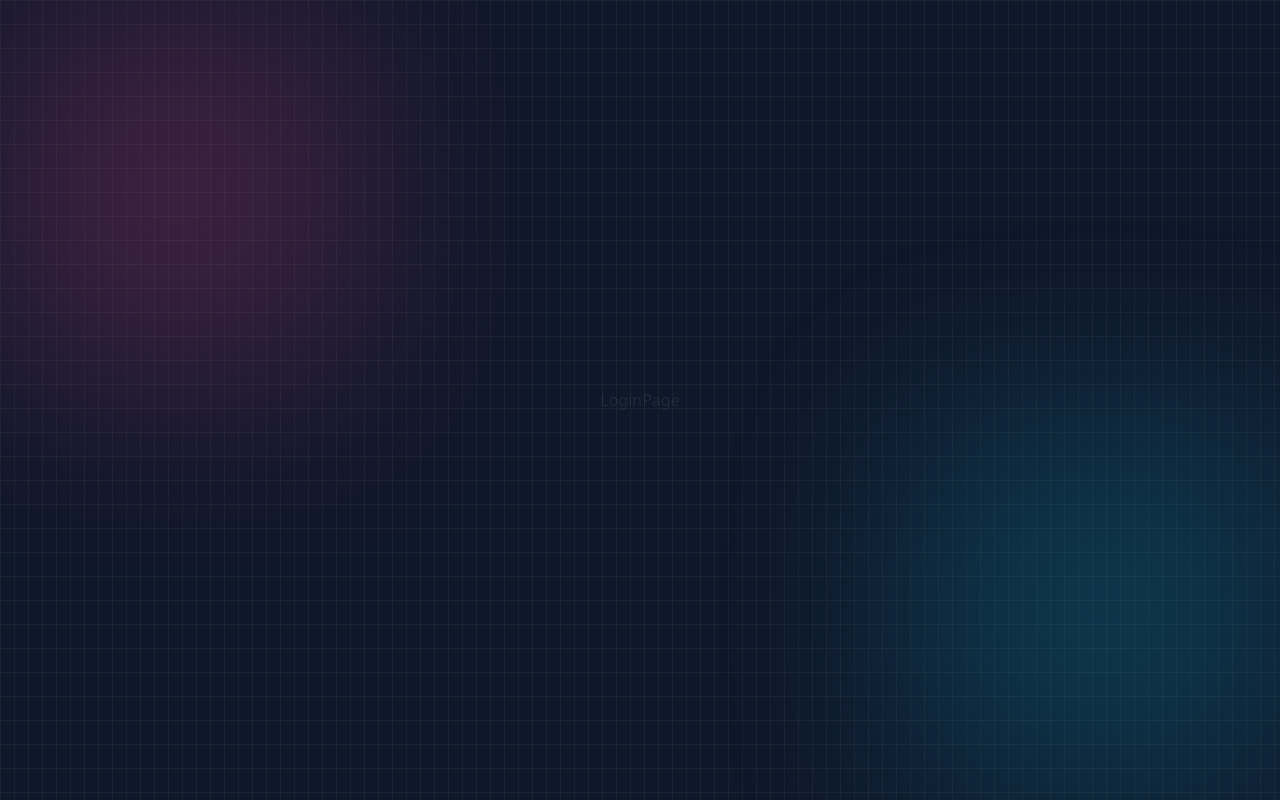
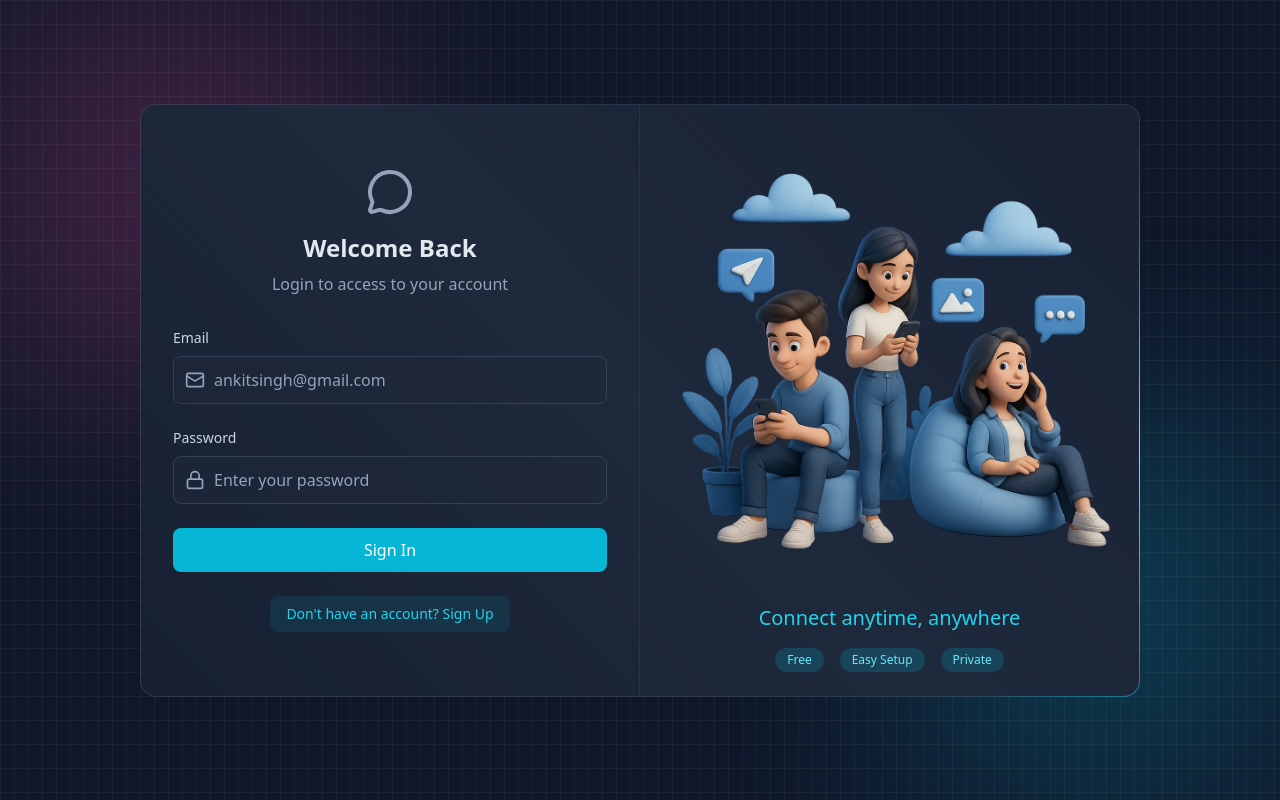
Before and after one commit to ankitsingh221/quickChat, a React app in the folder frontend/: page /login in a window 1280 px wide. Built offline with nearby package versions, Linux system fonts and the light colour scheme; no server answers; the HTML template or start-up script is replaced by a standard one.

Commit message:
login page done

```diff
--- a/frontend/src/pages/LoginPage.jsx
+++ b/frontend/src/pages/LoginPage.jsx
@@ -1,9 +1,110 @@
-import React from 'react'
+import { useState } from "react";
+import { useAuthStore } from "../store/useAuthStore";
+import BorderAnimatedContainer from "../components/BorderAnimatedContainer";
+import { MessageCircleIcon, MailIcon, LoaderIcon, LockIcon } from "lucide-react";
+import { Link } from "react-router";
 
-const LoginPage = () => {
+function LoginPage() {
+  const [formData, setFormData] = useState({ email: "", password: "" });
+  const { login, isLoggingIn } = useAuthStore();
+
+  const handleSubmit = (e) => {
+    e.preventDefault();
+    login(formData);
+  };
+
   return (
-    <div>LoginPage</div>
-  )
+    <div className="w-full flex items-center justify-center p-4 bg-slate-900">
+      <div className="relative w-full max-w-[1000px]">
+
+        <BorderAnimatedContainer>
+          <div className="w-full flex flex-col md:flex-row">
+            {/* FORM CLOUMN - LEFT SIDE */}
+            <div className="md:w-1/2 px-8 py-10 flex items-center justify-center md:border-r border-slate-600/30">
+
+              <div className="w-full max-w-md">
+                {/* HEADING TEXT */}
+                <div className="text-center mb-8">
+                  <MessageCircleIcon className="w-12 h-12 mx-auto text-slate-400 mb-4" />
+                  <h2 className="text-2xl font-bold text-slate-200 mb-2">Welcome Back</h2>
+                  <p className="text-slate-400">Login to access to your account</p>
+                </div>
+
+                {/* FORM */}
+                <form onSubmit={handleSubmit} className="space-y-6">
+                  {/* EMAIL INPUT */}
+                  <div>
+                    <label className="auth-input-label">Email</label>
+                    <div className="relative">
+                      <MailIcon className="auth-input-icon" />
+
+                      <input
+                        type="email"
+                        value={formData.email}
+                        onChange={(e) => setFormData({ ...formData, email: e.target.value })}
+                        className="input"
+                        placeholder="ankitsingh@gmail.com"
+                      />
+                    </div>
+                  </div>
+
+                  {/* PASSWORD INPUT */}
+                  <div>
+                    <label className="auth-input-label">Password</label>
+                    <div className="relative">
+                      <LockIcon className="auth-input-icon" />
+
+                      <input
+                        type="password"
+                        value={formData.password}
+                        onChange={(e) => setFormData({ ...formData, password: e.target.value })}
+                        className="input"
+                        placeholder="Enter your password"
+                      />
+                    </div>
+                  </div>
+
+                  {/* SUBMIT BUTTON */}
+                  <button className="auth-btn" type="submit" disabled={isLoggingIn}>
+                    {isLoggingIn ? (
+                      <LoaderIcon className="w-full h-5 animate-spin text-center" />
+                    ) : (
+                      "Sign In"
+                    )}
+                  </button>
+                </form>
+
+                <div className="mt-6 text-center">
+                  <Link to="/signup" className="auth-link">
+                    Don't have an account? Sign Up
+                  </Link>
+                </div>
+              </div>
+            </div>
+
+            {/* FORM ILLUSTRATION - RIGHT SIDE */}
+            <div className="hidden md:w-1/2 md:flex items-center justify-center p-6 bg-gradient-to-bl from-slate-800/20 to-transparent">
+              <div>
+                <img
+                  src="/login.png"
+                  alt="People using mobile devices"
+                  className="w-full h-auto object-contain"
+                />
+                <div className="mt-6 text-center">
+                  <h3 className="text-xl font-medium text-cyan-400">Connect anytime, anywhere</h3>
+
+                  <div className="mt-4 flex justify-center gap-4">
+                    <span className="auth-badge">Free</span>
+                    <span className="auth-badge">Easy Setup</span>
+                    <span className="auth-badge">Private</span>
+                  </div>
+                </div>
+              </div>
+            </div>
+          </div>
+        </BorderAnimatedContainer>
+      </div>
+    </div>
+  );
 }
-
-export default LoginPage
+export default LoginPage;
--- a/frontend/src/pages/SignupPage.jsx
+++ b/frontend/src/pages/SignupPage.jsx
@@ -15,11 +15,13 @@
 
   return (
     <div className="w-full flex items-center justify-center p-4 bg-slate-900">
-      <div className="relative w-full max-w-6xl md:h-[800px] h-[650px]">
+      <div className="relative w-full max-w-[1000px]">
+
         <BorderAnimatedContainer>
           <div className="w-full flex flex-col md:flex-row">
             {/* FORM CLOUMN - LEFT SIDE */}
-            <div className="md:w-1/2 p-8 flex items-center justify-center md:border-r border-slate-600/30">
+            <div className="md:w-1/2 px-8 py-10 flex items-center justify-center md:border-r border-slate-600/30">
+
               <div className="w-full max-w-md">
                 {/* HEADING TEXT */}
                 <div className="text-center mb-8">
@@ -41,7 +43,7 @@
                         value={formData.fullName}
                         onChange={(e) => setFormData({ ...formData, fullName: e.target.value })}
                         className="input"
-                        placeholder="John Doe"
+                        placeholder="Ankit Singh"
                       />
                     </div>
                   </div>
@@ -57,7 +59,7 @@
                         value={formData.email}
                         onChange={(e) => setFormData({ ...formData, email: e.target.value })}
                         className="input"
-                        placeholder="johndoe@gmail.com"
+                        placeholder="ankitsingh@gmail.com"
                       />
                     </div>
                   </div>
--- a/frontend/src/store/useAuthStore.js
+++ b/frontend/src/store/useAuthStore.js
@@ -38,6 +38,32 @@
     }
   },
 
+   login: async (data) => {
+    set({ isLoggingIn: true });
+    try {
+      const res = await axiosInstance.post("/auth/login", data);
+      set({ authUser: res.data });
+
+      toast.success("Logged in successfully");
+
+    } catch (error) {
+      toast.error(error.response.data.message);
+    } finally {
+      set({ isLoggingIn: false });
+    }
+  },
+
+  logout: async () => {
+    try {
+      await axiosInstance.post("/auth/logout");
+      set({ authUser: null });
+      toast.success("Logged out successfully");
+
+    } catch (error) {
+      toast.error("Error logging out");
+      console.log("Logout error:", error);
+    }
+  },
 
 
 }
```
